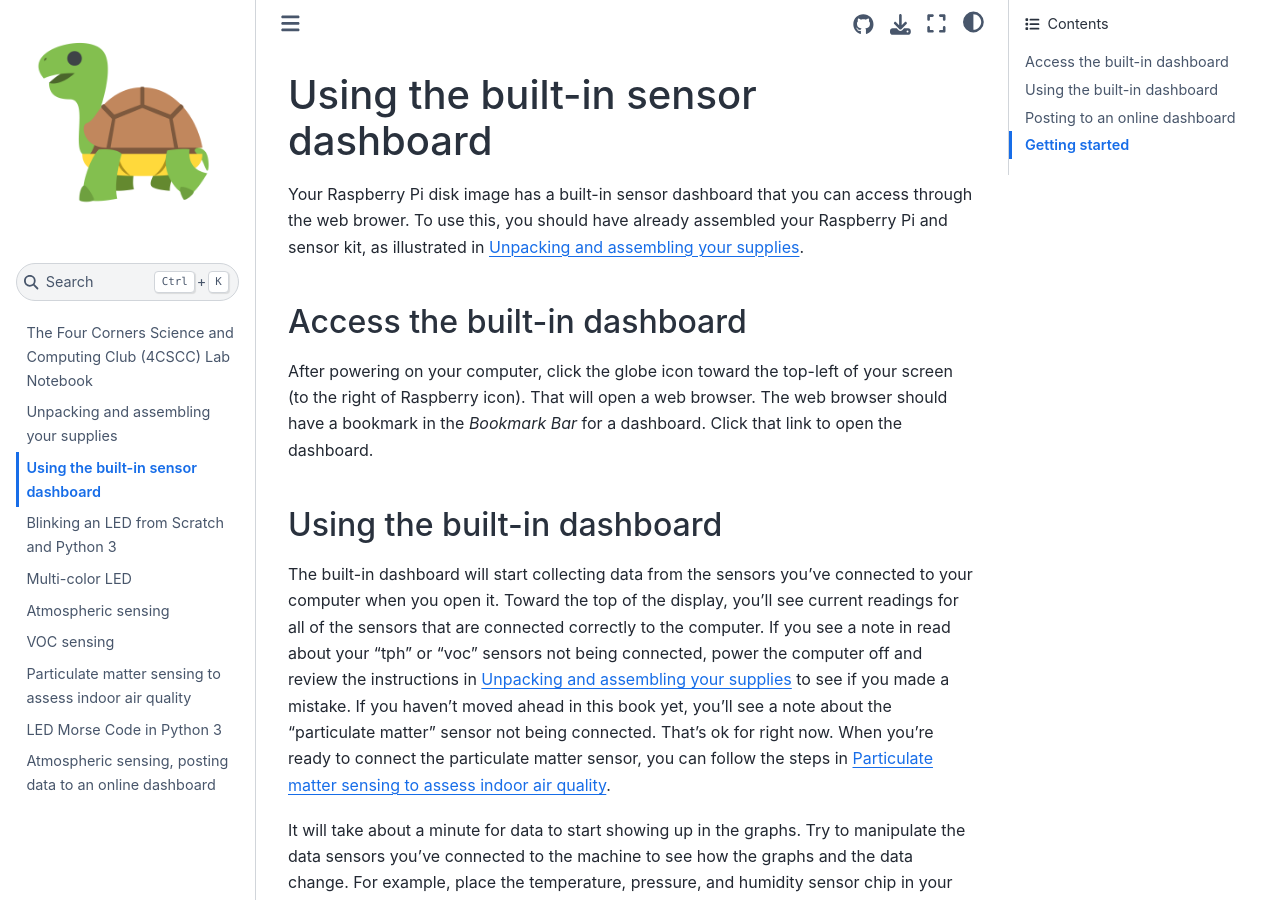
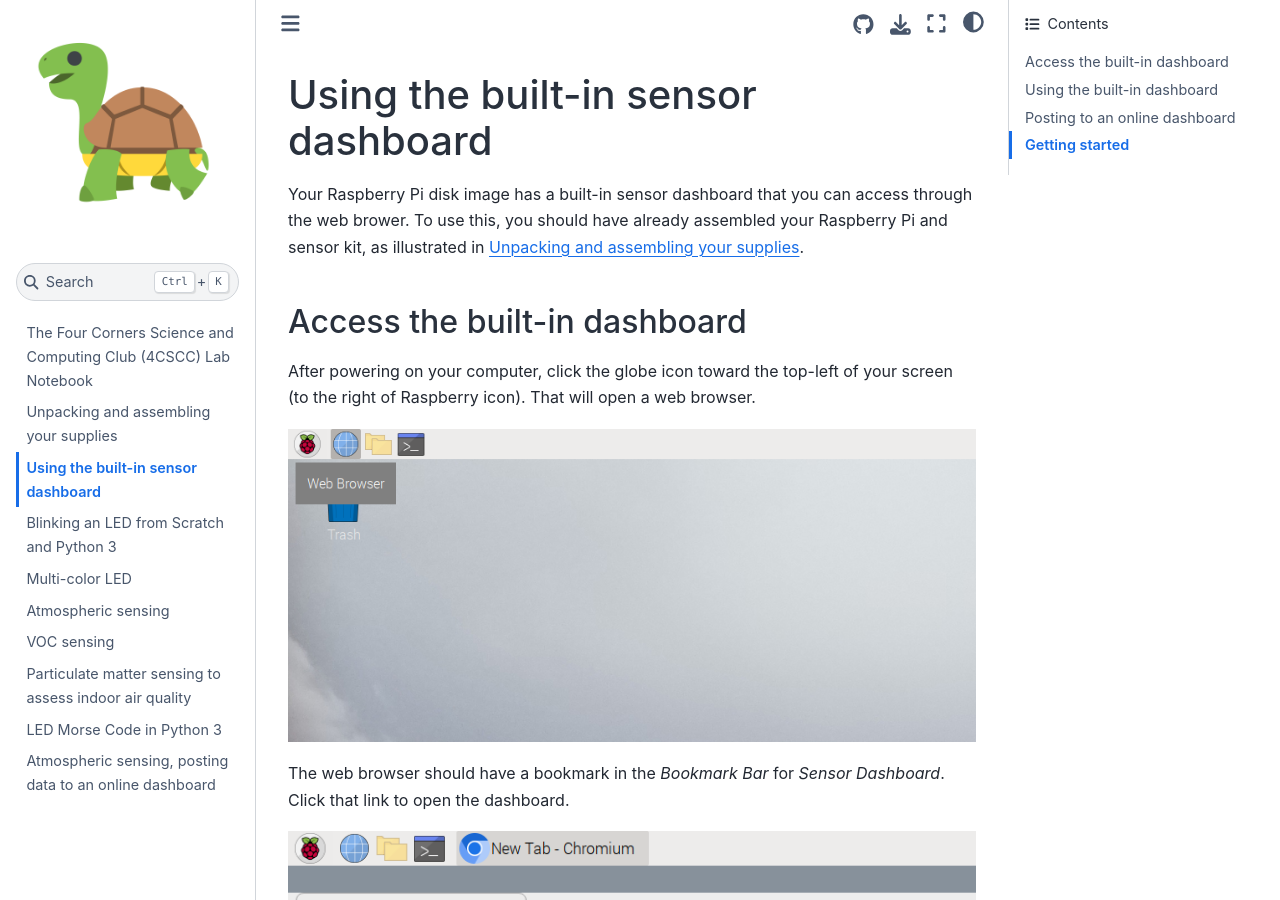
Before and after one commit to 4cscc/4cscc-lab-manual, a Jupyter Book: the page built from book/lessons/builtin-dashboard-1/lesson.md, in a window 1280 px wide and 900 px high. Built offline with Jupyter Book 1.0.4 settings and Sphinx 7.4.7 and the Sphinx Book theme 1.1.4, drawn with Linux system fonts in a browser that asks for light colours.

Commit message:
added images

```diff
--- a/book/lessons/builtin-dashboard-1/lesson.md
+++ b/book/lessons/builtin-dashboard-1/lesson.md
@@ -8,10 +8,17 @@
 
 After powering on your computer, click the globe icon toward the top-left of your screen (to the right of Raspberry icon).
 That will open a web browser.
-The web browser should have a bookmark in the _Bookmark Bar_ for a dashboard.
+
+![open-web-browser](./images/1-open-web-browser.png)
+
+The web browser should have a bookmark in the _Bookmark Bar_ for _Sensor Dashboard_.
 Click that link to open the dashboard.
 
+![open-dashboard](./images/2-open-dashboard.png)
+
 ## Using the built-in dashboard
+
+![sensor-dashboard](./images/3-sensor-dashboard.png)
 
 The built-in dashboard will start collecting data from the sensors you've connected to your computer when you open it.
 Toward the top of the display, you'll see current readings for all of the sensors that are connected correctly to the computer.
```
Also changed, not shown: book/lessons/builtin-dashboard-1/images/1-open-web-browser.png (added), book/lessons/builtin-dashboard-1/images/2-open-dashboard.png (added), book/lessons/builtin-dashboard-1/images/3-sensor-dashboard.png (added).
